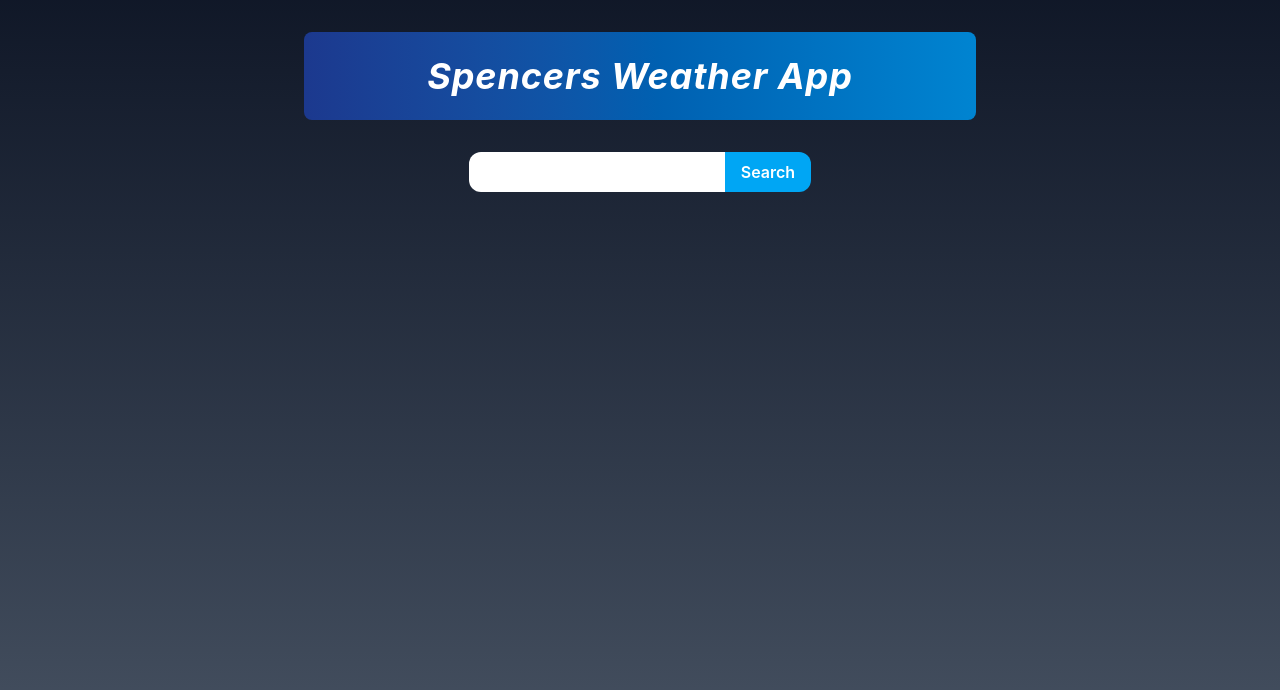
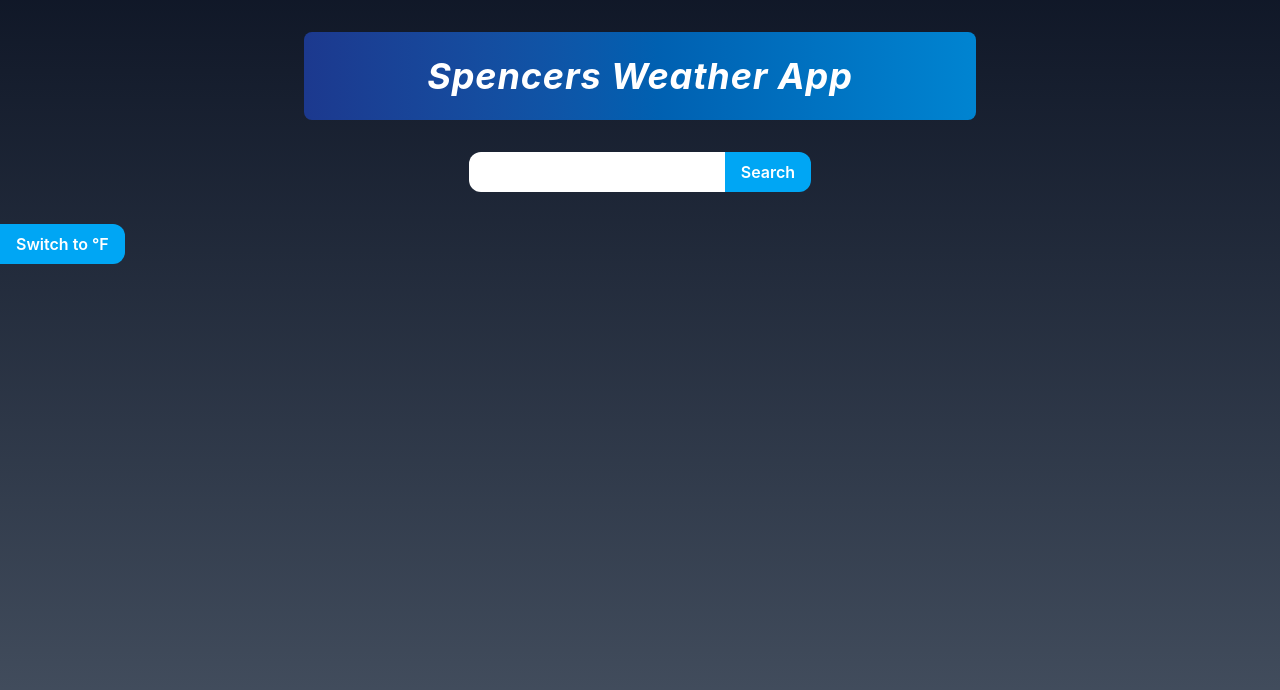
Before and after one commit to SpencerJ96/weather-app, a React (Vite) app: page / in a window 1280 px wide. Shown: the top 690 px of the page. Built offline with nearby package versions, Linux system fonts and the light colour scheme.

Commit message:
Added temp conversion to forecast and weathercard

```diff
--- a/src/App.tsx
+++ b/src/App.tsx
@@ -14,6 +14,7 @@ function App() {
 	const [errorMessage, setErrorMessage] = useState ('')
 	const [isLoading, setIsLoading] = useState (false)
 	const [forecastData, setForecastData] = useState <ForecastEntry[]>([])
+	const [isCelsius, setIsCelsius] = useState(true)
 	//React Hook.
 	useEffect(() => {
 		async function fetchWeather(){ if (!searchedCity) return
@@ -53,12 +54,25 @@ function App() {
 	 which stores the input into searchedCity apps state */}
 	<SearchBar onSearch={setSearchedCity} />
 
+	{/* Convertion Button
+		On click run this function "=>" Inside the Expression {}
+		  run the state updater function setIsCelsius and flip the boolean value(Logical NOT operator"!").
+		  *Ternary Operation*
+		  If isCelsius current state is TRUE [Celsius is displayed] Display "switch to F".
+		  Else, [isCelsius state is FALSE] display Switch to C
+		  */}
+	<div>
+		<button className="px-4 py-2 rounded-r-xl bg-sky-500 hover:bg-sky-600 text-white font-semibold"
+		onClick={() => setIsCelsius(!isCelsius)}>
+		{isCelsius ? "Switch to °F" :"Switch to °C"}</button>
+	</div>
+
 	{isLoading && <p className="text-sky-300 text-center px-2 py-2">Loading...</p>}
 
 	{ /* Conditional rendering.
 	 If the Left side is true, do it. If weatherData exists, make weather card */ }
 
-	{weatherData && <WeatherCard data = {weatherData} />}
+	{weatherData && <WeatherCard data = {weatherData} isCelsius = {isCelsius} />}
 	{ /* Conditional rendering.
 	 If the Left side is true, do it. If errorMessage exists, make error text display*/ }
 
@@ -68,15 +82,15 @@ function App() {
 		.map loops through every filtered entry and creates a forecastcard comp
 		pass in every entry to this function as a prop called forecast*/}
 	<div className="flex justify-center gap-4 flex-wrap mt-10">
+
 	{forecastData
 		.filter((entry) => entry.dt_txt.includes("12:00:00"))
 		.map((entry) => (
-			<ForecastCard key={entry.dt_txt} forecast={entry} />
+			<ForecastCard key={entry.dt_txt} forecast={entry} isCelsius = {isCelsius} />
 		))}
 	</div>
 
 	{errorMessage && <p className="font-bold text-red-500 text-center px-2 py-2">{errorMessage}</p>}
-
 	</div>
   )
 }
--- a/src/components/ForecastCard.tsx
+++ b/src/components/ForecastCard.tsx
@@ -12,11 +12,11 @@ export interface ForecastEntry{
 
 // forecast = our imported/prop'd entry from app. EACH forecast entry must look like this shape.
 
-function ForecastCard ({ forecast } : {forecast: ForecastEntry} ){
+function ForecastCard ({ forecast, isCelsius } : {forecast: ForecastEntry, isCelsius: boolean} ){
 	return (
 		<div className="items-center shadow-xl px-6 py-8 gap-4 flex flex-col justify-center bg-gray-800 max-w-xs mx-auto rounded-xl">
 			<h2 className="px-4 py-2 text-center font-semibold text-lg tracking-wider bg-sky-500 text-white rounded-full">{forecast.dt_txt}</h2>
-			<p className="text-4xl font-bold text-white text-center ">{forecast.main.temp} °C</p>
+			<p className="text-4xl font-bold text-white text-center ">{ isCelsius ? `${forecast.main.temp}°C` : `${ ( forecast.main.temp * 9/5 + 32 ).toFixed(1) } °F` }</p>
 			<p className="bg-gray-700 text-gray-300 rounded-full px-4 py-2 text-center text-sm">{forecast.weather[0].description}</p>
 		</div>
 	)
--- a/src/components/WeatherCard.tsx
+++ b/src/components/WeatherCard.tsx
@@ -1,11 +1,11 @@
 // Data the prop we're destructuring
 								//type annotation (tell JSX The shape). main is an object with properties inside
 								//Therefore you have to describe that inner object, the same with weather
-function WeatherCard ({ data } : { data:  { name: string, main: { temp: number}, weather: {description: string} [] } }) {
+function WeatherCard ({ data, isCelsius } : { data:  { name: string, main: { temp: number}, weather: {description: string} [] }, isCelsius: boolean }) {
 	return (
 		<div className="items-center shadow-xl px-6 py-8 gap-4 flex flex-col justify-center bg-gray-800 max-w-xs mx-auto rounded-xl">
 			<h2 className="px-4 py-2 text-center font-semibold text-lg tracking-wider bg-sky-500 text-white rounded-full">{data.name}</h2>
-			<p className="text-4xl font-bold text-white text-center ">{data.main.temp} °C</p>
+			<p className="text-4xl font-bold text-white text-center ">{isCelsius ? `${data.main.temp}°C` : ` ${( data.main.temp * 9/5 + 32 ).toFixed(1) } °F `}</p>
 			<p className="bg-gray-700 text-gray-300 rounded-full px-4 py-2 text-center text-sm">{data.weather[0].description}</p>
 		</div>
 	)
```
